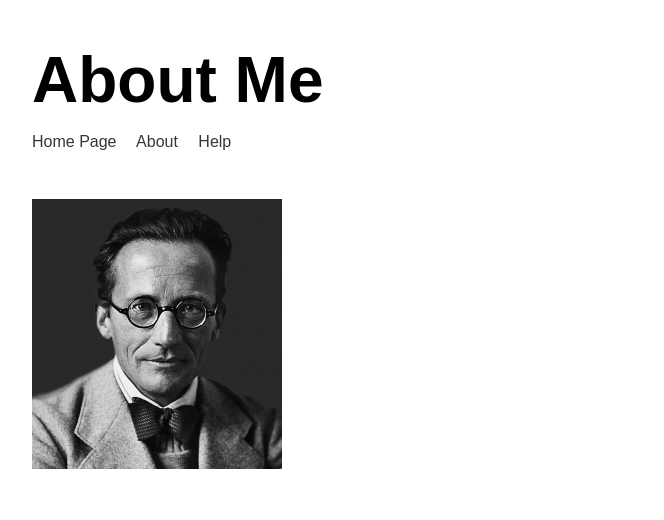
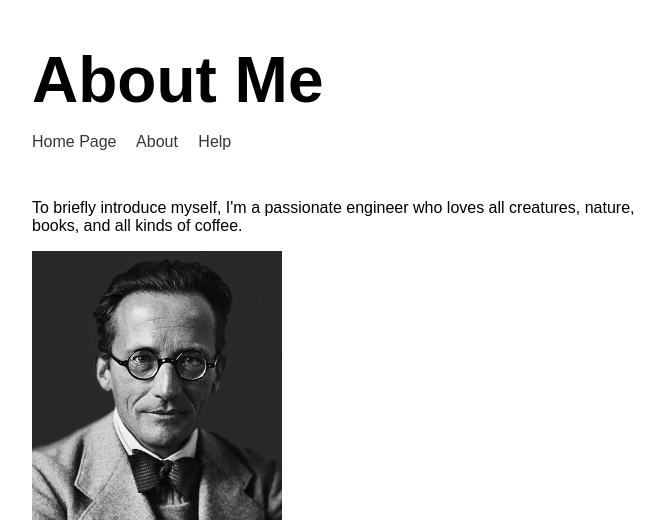
Before and after one commit to mustafakbaser/js-express-web-server, a Node server app: page /about in a window 1280 px wide. Shown: the top 520 px of the page, without its empty margins (283-947 px from the left). Run offline with Node 20, Linux system fonts and the light colour scheme.

Commit message:
Modifying about page details

```diff
--- a/templates/views/about.hbs
+++ b/templates/views/about.hbs
@@ -11,6 +11,7 @@
 <body>
     <div class="main-content">
         {{>header}}
+        <p>To briefly introduce myself, I'm a passionate engineer who loves all creatures, nature, books, and all kinds of coffee.</p>
         <img class="portrait" src="/img/schrodinger.jpeg">
     </div>
 
```
Also changed, not shown: public/js/app.js.
